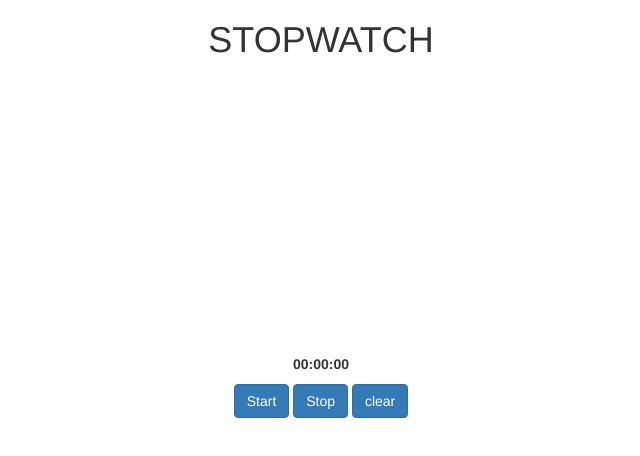
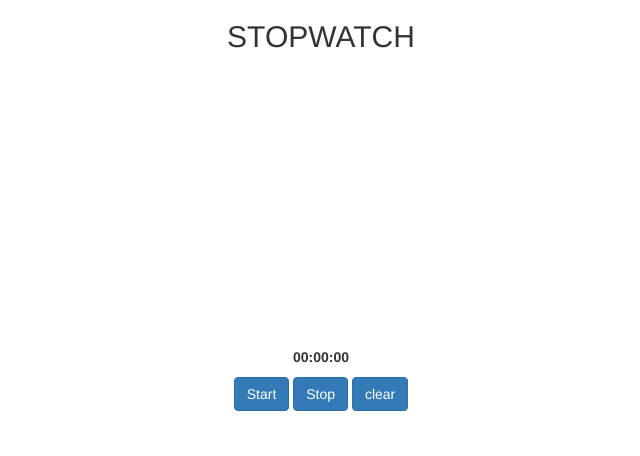
Before and after one commit to rajkrishnacoder/Stopwatch, a plain HTML site: page index.html in a window 1280 px wide. Shown: the whole page, without its empty margins (319-959 px from the left). Drawn offline with nearby package versions, Linux system fonts and the light colour scheme.

Commit message:
updating html & css fill

```diff
--- a/index.html
+++ b/index.html
@@ -8,7 +8,7 @@
     <link rel="stylesheet" href="https://cdn.jsdelivr.net/npm/bootstrap@3.3.7/dist/css/bootstrap.min.css" integrity="sha384-BVYiiSIFeK1dGmJRAkycuHAHRg32OmUcww7on3RYdg4Va+PmSTsz/K68vbdEjh4u" crossorigin="anonymous">
 </head>
 <body>
-  <h1>STOPWATCH</h1>
+  <h2>STOPWATCH</h2>
   <div id="container">
      <p id="display">00:00:00</p>
      <button id="start" class="btn btn-primary">Start</button>
--- a/style.css
+++ b/style.css
@@ -7,6 +7,8 @@
     font-weight: bold;
 }
 
-h1 {
+h2 {
     text-align: center;
+    font-family: sans-serif;
+    font-weight: bold;
 }
```
